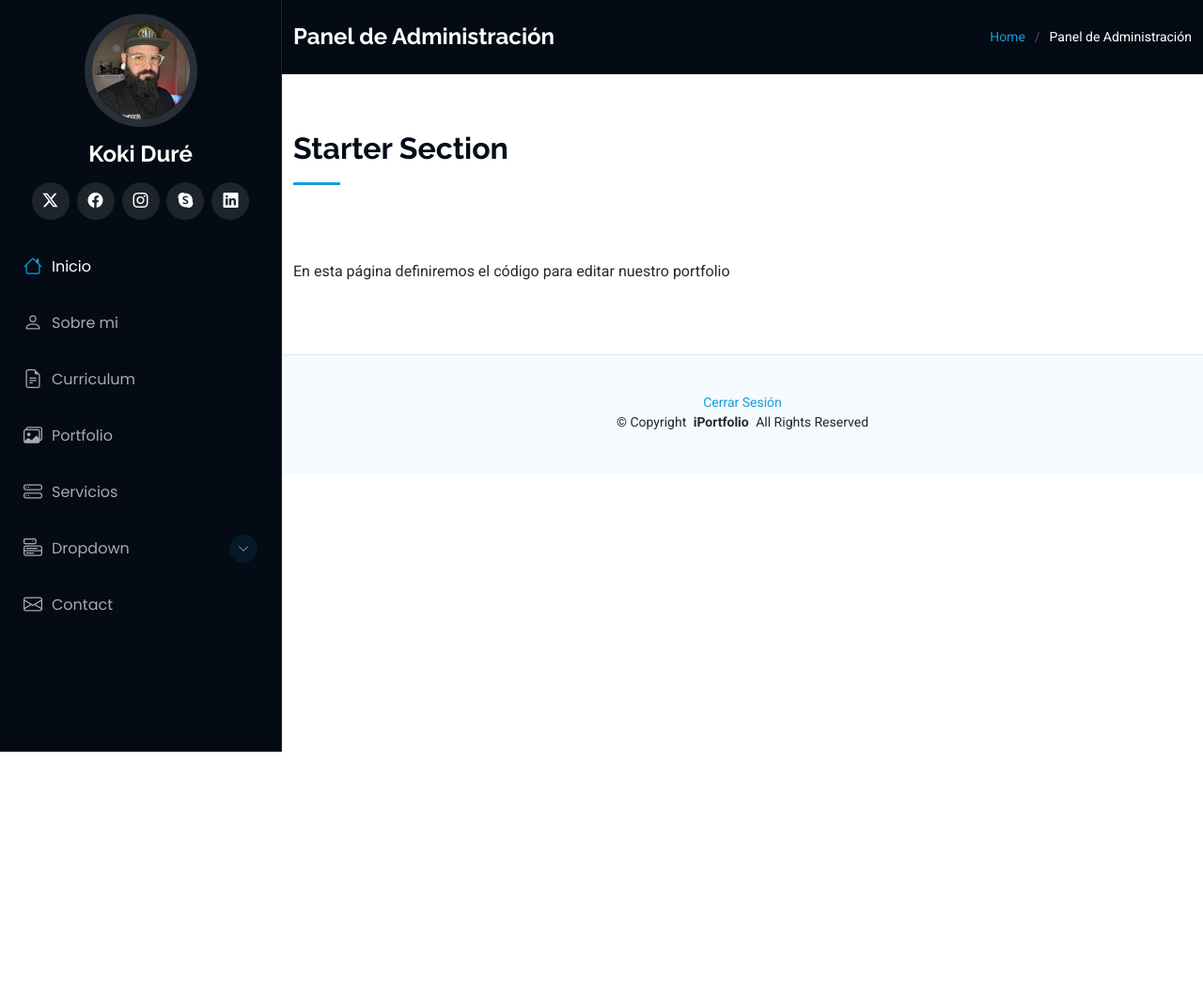
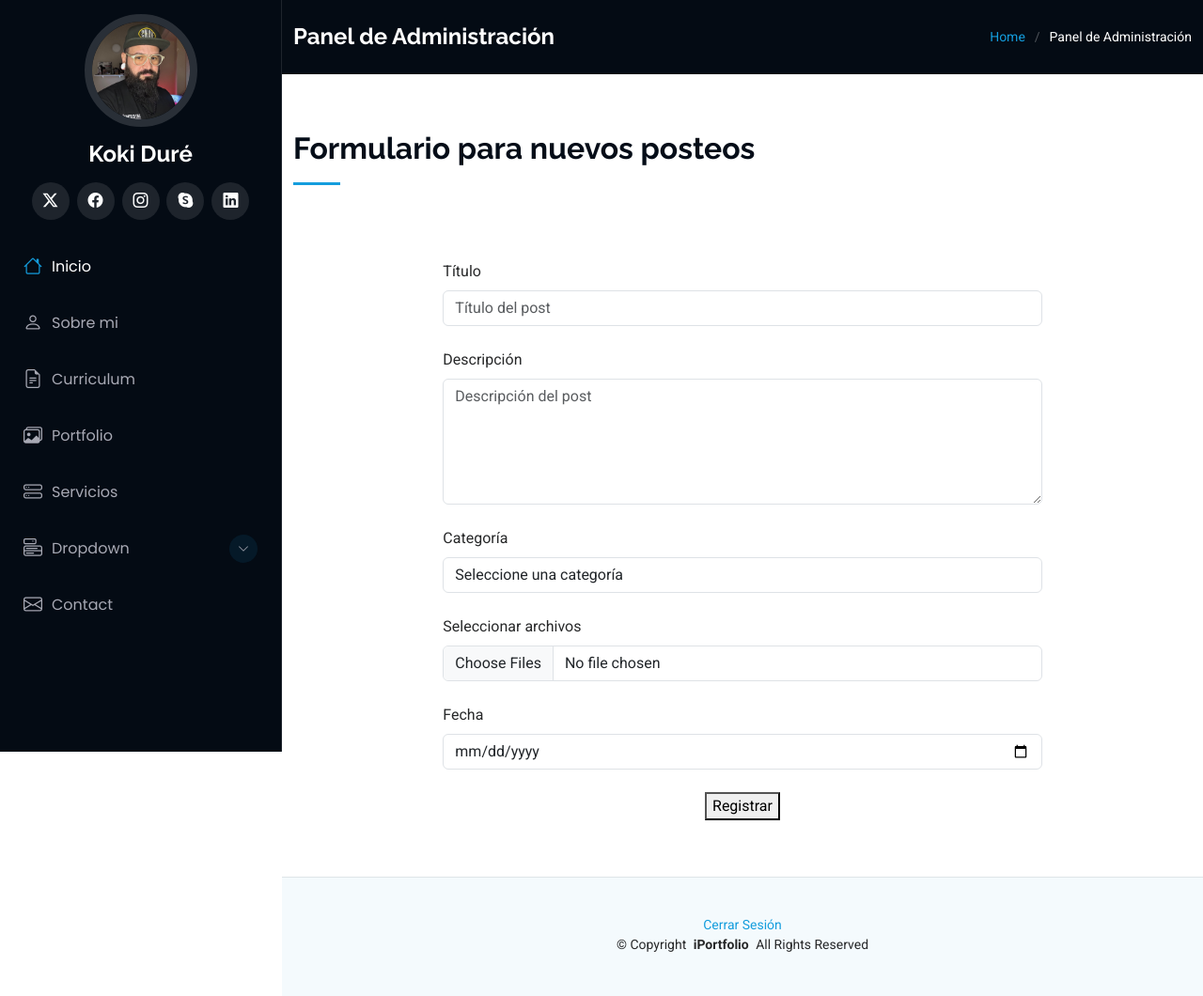
Before and after one commit to bencchi/ProyectoFinal, a Django app: page /panel-admin/ in a window 1280 px wide. Shown: the whole page at 94% size. Before the commit the page ends 800 px from the top, so only its background shows below. Run offline with Django 5.2, Linux system fonts and the light colour scheme; the visitor is signed in with stand-in values (Sample User, id 1); some libraries are stand-ins or nearby versions.

Commit message:
Se actualizó el panel de administración para incluir un formulario de nuevos posteos.

```diff
--- a/principal/templates/principal/panel_admin.html
+++ b/principal/templates/principal/panel_admin.html
@@ -7,7 +7,7 @@
     <h1 class="mb-2 mb-lg-0">Panel de Administración</h1>
     <nav class="breadcrumbs">
       <ol>
-            <li><a href="{%url "inicio"%}">Home</a></li>
+        <li><a href="{% url 'inicio' %}">Home</a></li>
         <li class="current">Panel de Administración</li>
       </ol>
     </nav>
@@ -19,11 +19,55 @@
 
   <!-- Section Title -->
   <div class="container section-title" data-aos="fade-up">
-        <h2>Starter Section</h2>
+    <h2>Formulario para nuevos posteos</h2>
   </div><!-- End Section Title -->
 
   <div class="container" data-aos="fade-up">
-        <p>En esta página definiremos el código para editar nuestro portfolio</p>
+    <div class="col-lg-8 mx-auto">
+      <form action="." method="post" enctype="multipart/form-data" class="php-email-form" data-aos="fade-up"
+        data-aos-delay="200">
+        {% csrf_token %}
+        <div class="row gy-4">
+
+          <div class="col-md-12">
+            <label for="titulo-field" class="pb-2">Título</label>
+            <input type="text" id="titulo-field" name="titulo" class="form-control" placeholder="Título del post"
+              required>
+          </div>
+
+          <div class="col-md-12">
+            <label for="descripcion-field" class="pb-2">Descripción</label>
+            <textarea id="descripcion-field" name="descripcion" class="form-control" rows="5"
+              placeholder="Descripción del post" required></textarea>
+          </div>
+
+          <div class="col-md-12">
+            <label for="categoria-field" class="pb-2">Categoría</label>
+            <select name="categoria" id="categoria-field" class="form-control" required>
+              <option value="" disabled selected>Seleccione una categoría</option>
+              <option value="web">Web</option>
+              <option value="django">Django</option>
+              <option value="backend">Backend</option>
+            </select>
+          </div>
+
+          <div class="col-md-12">
+            <label for="imagenes-field" class="pb-2">Seleccionar archivos</label>
+            <input type="file" id="imagenes-field" name="imagenes" class="form-control" multiple>
+          </div>
+
+          <div class="col-md-12">
+            <label for="fecha-field" class="pb-2">Fecha</label>
+            <input type="date" id="fecha-field" name="fecha" class="form-control">
+          </div>
+
+          <div class="col-md-12 text-center">
+            <button type="submit">Registrar</button>
+          </div>
+
+        </div>
+      </form>
+    </div>
   </div>
 
 </section><!-- /Starter Section Section -->
```
Lines whose indentation alone changed are shown as unchanged.
